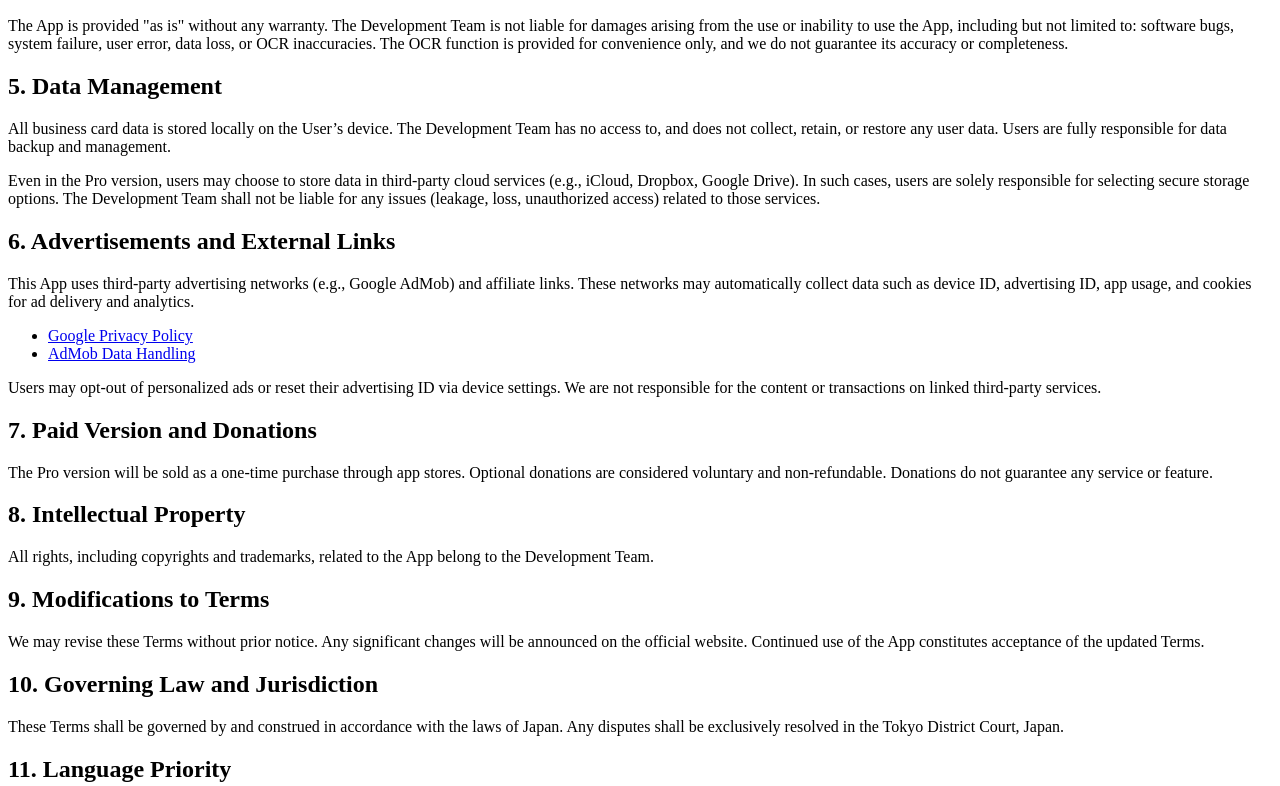
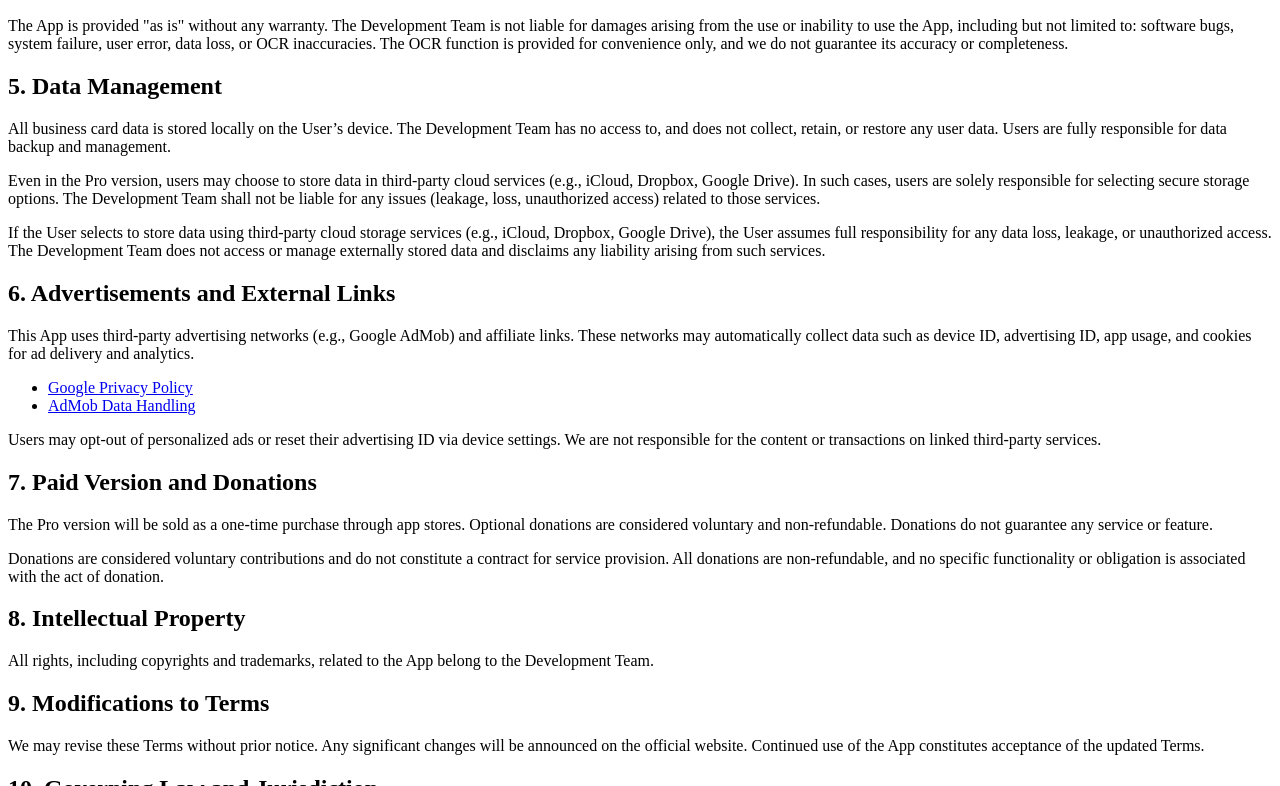
Before and after one commit to mngbizcard/mngbizcard-lp, a plain HTML site: page en/terms.html in a window 1280 px wide. Shown: the part 510-1296 px from the top of the page. Drawn offline with Linux system fonts and the light colour scheme.

Commit message:
Update terms.html

```diff
--- a/en/terms.html
+++ b/en/terms.html
@@ -32,6 +32,7 @@
   <h2>5. Data Management</h2>
   <p>All business card data is stored locally on the User’s device. The Development Team has no access to, and does not collect, retain, or restore any user data. Users are fully responsible for data backup and management.</p>
   <p>Even in the Pro version, users may choose to store data in third-party cloud services (e.g., iCloud, Dropbox, Google Drive). In such cases, users are solely responsible for selecting secure storage options. The Development Team shall not be liable for any issues (leakage, loss, unauthorized access) related to those services.</p>
+  <p>If the User selects to store data using third-party cloud storage services (e.g., iCloud, Dropbox, Google Drive), the User assumes full responsibility for any data loss, leakage, or unauthorized access. The Development Team does not access or manage externally stored data and disclaims any liability arising from such services.</p>
 
   <h2>6. Advertisements and External Links</h2>
   <p>This App uses third-party advertising networks (e.g., Google AdMob) and affiliate links. These networks may automatically collect data such as device ID, advertising ID, app usage, and cookies for ad delivery and analytics.</p>
@@ -43,6 +44,7 @@
 
   <h2>7. Paid Version and Donations</h2>
   <p>The Pro version will be sold as a one-time purchase through app stores. Optional donations are considered voluntary and non-refundable. Donations do not guarantee any service or feature.</p>
+  <p>Donations are considered voluntary contributions and do not constitute a contract for service provision. All donations are non-refundable, and no specific functionality or obligation is associated with the act of donation.</p>
 
   <h2>8. Intellectual Property</h2>
   <p>All rights, including copyrights and trademarks, related to the App belong to the Development Team.</p>
```
